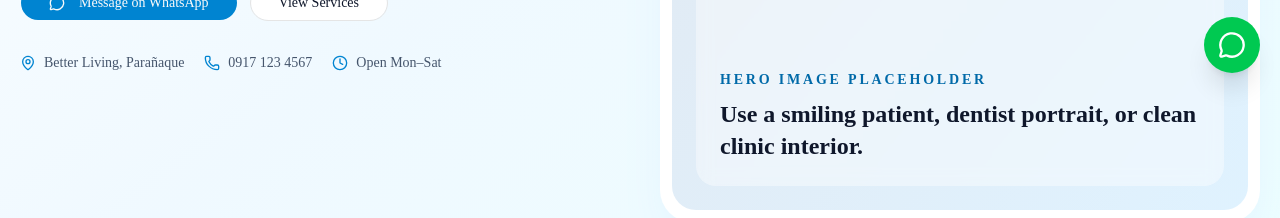
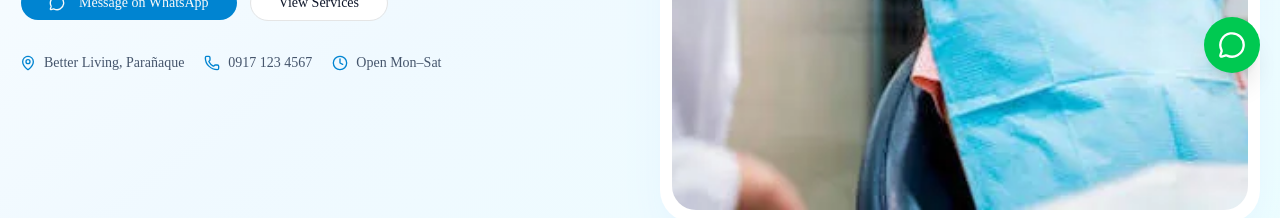
Before and after one commit to mikekerveillant/dental-template, a Next.js app: page / in a window 1280 px wide. Shown: the part 707-925 px from the top of the page. Built offline with nearby package versions, Linux system fonts and the light colour scheme.

Commit message:
Refactor content into data files

```diff
--- a/app/page.tsx
+++ b/app/page.tsx
@@ -75,14 +75,13 @@ export default function DentalClinicTemplate() {
             </motion.div>
 
             <motion.div initial={{ opacity: 0, scale: 0.96 }} animate={{ opacity: 1, scale: 1 }} transition={{ duration: 0.5, delay: 0.1 }}>
-              <div className="relative rounded-[2rem] bg-white p-3 shadow-2xl shadow-sky-100">
-                <div className="aspect-[4/5] rounded-[1.5rem] bg-gradient-to-br from-slate-200 to-sky-100 p-6">
-                  <div className="flex h-full flex-col justify-end rounded-[1.25rem] bg-white/40 p-6 backdrop-blur-sm">
-                    <p className="text-sm font-semibold uppercase tracking-[0.2em] text-sky-700">Hero Image Placeholder</p>
-                    <p className="mt-2 text-2xl font-bold">Use a smiling patient, dentist portrait, or clean clinic interior.</p>
-                  </div>
-                </div>
-              </div>
+             <div className="relative rounded-[2rem] bg-white p-3 shadow-2xl shadow-sky-100">
+  <img
+    src="/hero.jpg"
+    alt="Dental Clinic"
+    className="aspect-[4/5] w-full rounded-[1.5rem] object-cover"
+  />
+</div>
             </motion.div>
           </div>
         </section>
@@ -151,11 +150,29 @@ export default function DentalClinicTemplate() {
                 <p className="mt-5 text-slate-300">Use this section carefully for real patient results, with consent. Great for whitening, veneers, braces, and smile makeovers.</p>
               </div>
               <div className="grid grid-cols-2 gap-4">
-                {['Before', 'After', 'Clinic', 'Team'].map((label) => (
-                  <div key={label} className="flex aspect-square items-end rounded-3xl bg-gradient-to-br from-slate-700 to-slate-800 p-5">
-                    <span className="rounded-full bg-white/10 px-4 py-2 text-sm font-semibold backdrop-blur">{label}</span>
-                  </div>
-                ))}
+               {[
+{ label: "Before", image: "/before.jpg" },
+{ label: "After", image: "/after.jpg" },
+{ label: "Clinic", image: "/clinic.jpg" },
+{ label: "Team", image: "/team.jpg" },
+].map((item) => (
+
+  <div
+    key={item.label}
+    className="relative aspect-square overflow-hidden rounded-3xl"
+  >
+    <img
+      src={item.image}
+      alt={item.label}
+      className="h-full w-full object-cover"
+    />
+    <span className="absolute bottom-5 left-5 rounded-full bg-black/40 px-4 py-2 text-sm font-semibold text-white backdrop-blur">
+      {item.label}
+    </span>
+  </div>
+))}
+
+
               </div>
             </div>
           </div>
```
